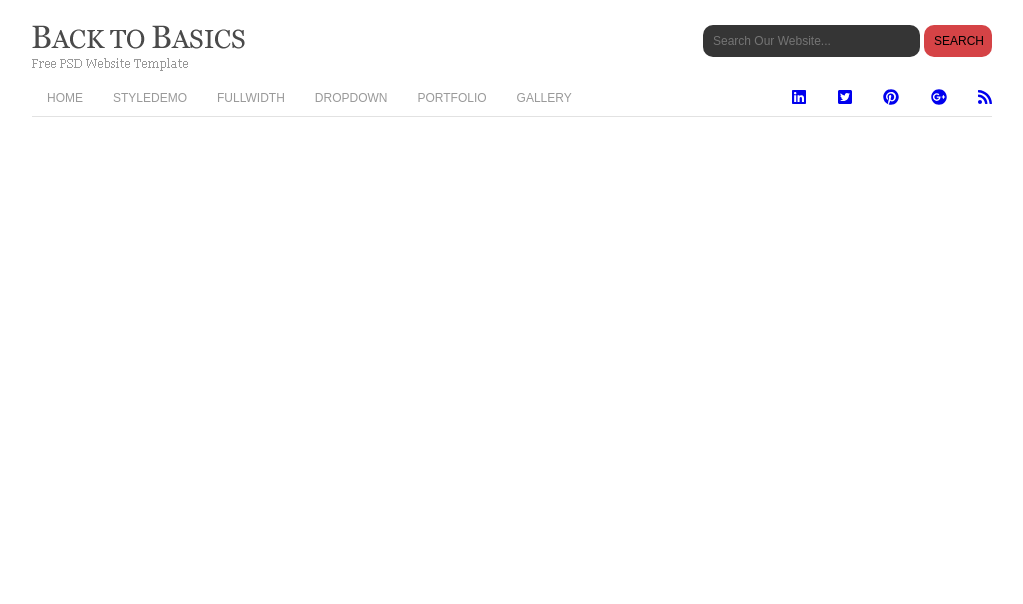
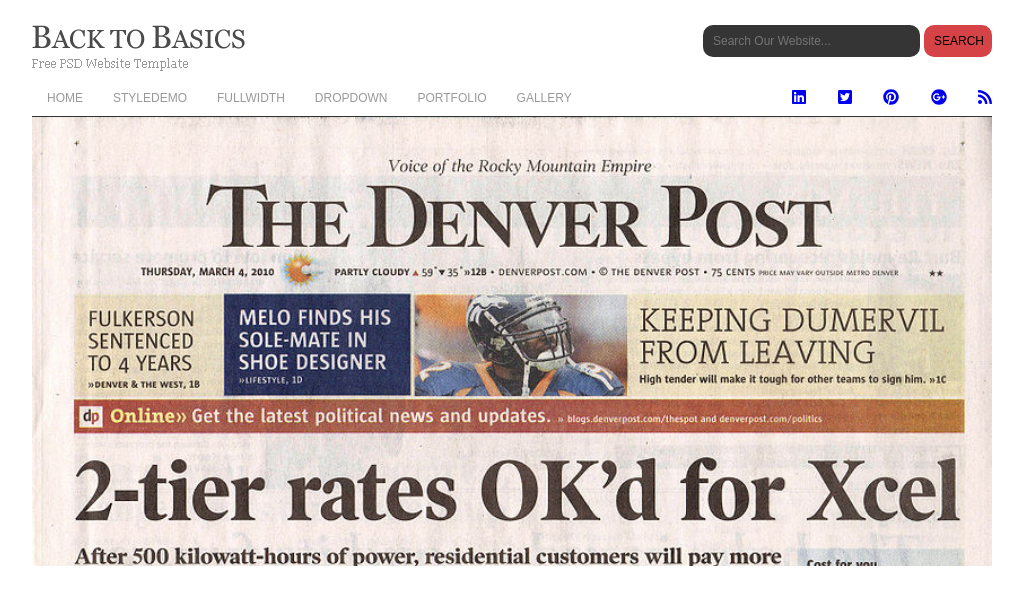
Before and after one commit to VladZelenko/back-to-basics, a website: page app/index.html in a window 1280 px wide. Shown: the whole page, without its empty margins (128-1151 px from the left). Drawn offline with Linux system fonts and the light colour scheme.

Commit message:
add intro

```diff
--- a/app/css/main.css
+++ b/app/css/main.css
@@ -121,9 +121,6 @@
     #open-btn-nav .line:nth-child(2) {
       margin: 3px 0; } }
 
-.header {
-  border-bottom: 1px solid #e2e2e2; }
-
 .header-top {
   display: -webkit-box;
   display: -webkit-flex;
@@ -156,6 +153,14 @@
       -ms-flex-pack: justify;
           justify-content: space-between;
   width: 200px; }
+
+.intro {
+  width: 100%;
+  min-height: 450px;
+  background: url("../../img/850px-DenverPostArticle1.jpg") no-repeat;
+  -webkit-background-size: cover;
+          background-size: cover;
+  border-top: 1px solid #333333; }
 
 .top-search-form input, .top-search-form button {
   width: 217px;
--- a/app/index.html
+++ b/app/index.html
@@ -63,7 +63,9 @@
               </ul>
           </nav>
         </div>
+        <div class="intro">
 
+        </div>
     </header>
   </div>
   <script defer src="https://use.fontawesome.com/releases/v5.5.0/js/all.js" integrity="sha384-GqVMZRt5Gn7tB9D9q7ONtcp4gtHIUEW/yG7h98J7IpE3kpi+srfFyyB/04OV6pG0" crossorigin="anonymous"></script>
--- a/app/sass/partials/_intro.scss
+++ b/app/sass/partials/_intro.scss
@@ -1,6 +1,3 @@
-.header {
-  border-bottom: 1px solid #e2e2e2;
-}
 .header-top {
   display: flex;
   flex-flow: row nowrap;
@@ -15,3 +12,11 @@
   justify-content: space-between;
   width: 200px;
 }
+.intro {
+  // margin-top: 50px;
+  width: 100%;
+  min-height: 450px;
+  background: url("../../img/850px-DenverPostArticle1.jpg") no-repeat;
+  background-size: cover;
+  border-top: 1px solid #333333;
+}
```
Also changed, not shown: app/img/850px-DenverPostArticle1.jpg (added).
